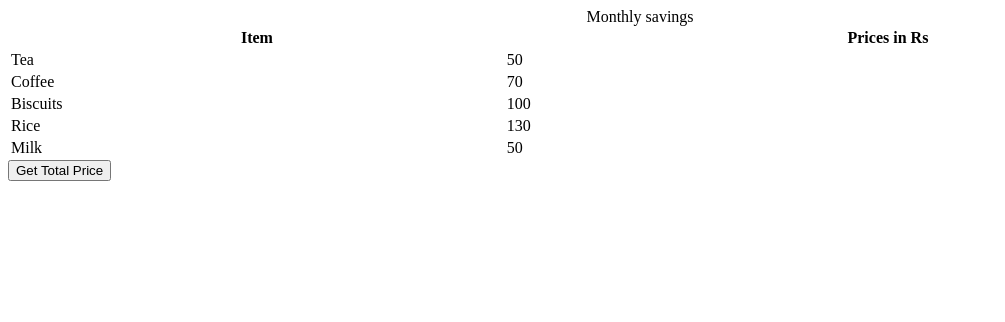
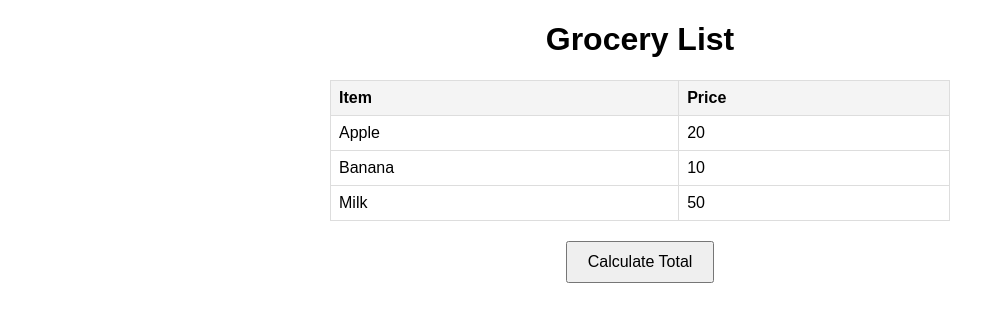
Before and after one commit to acciojob/grofers-checkout-MeghanaSubramanyam, a website: page main.html in a window 1280 px wide. Shown: the whole page, without its empty margins (0-1005 px from the left). Drawn offline with Linux system fonts and the light colour scheme.

Commit message:
created a submission

```diff
--- a/main.html
+++ b/main.html
@@ -1,73 +1,97 @@
 <!DOCTYPE html>
-<html>
+<html lang="en">
+  <head>
+    <meta charset="UTF-8" />
+    <meta name="viewport" content="width=device-width, initial-scale=1.0" />
+    <title>Grofers Checkout</title>
+    <style>
+      body {
+        font-family: Arial, sans-serif;
+        margin: 20px;
+      }
 
-<head>
-  <link rel="stylesheet" href="styles.css">
+      h1 {
+        text-align: center;
+      }
+
+      table {
+        width: 50%;
+        margin: 0 auto;
+        border-collapse: collapse;
+      }
+
+      th,
+      td {
+        border: 1px solid #ddd;
+        padding: 8px;
+        text-align: left;
+      }
+
+      th {
+        background-color: #f4f4f4;
+      }
+
+      button {
+        display: block;
+        margin: 20px auto;
+        padding: 10px 20px;
+        font-size: 16px;
+      }
+    </style>
   </head>
+  <body>
+    <h1>Grocery List</h1>
 
-<body>
-  <table style="width: 100%">
-    <caption>
-      Monthly savings
-    </caption>
+    <table id="groceryTable">
+      <thead>
         <tr>
           <th>Item</th>
-      <th>Prices in Rs</th>
+          <th>Price</th>
         </tr>
-    <tr>
-      <td class="item">Tea</td>
-      <td class="price">50</td>
+      </thead>
+      <tbody>
+        <tr class="item">
+          <td>Apple</td>
+          <td class="prices">20</td>
         </tr>
-    <tr>
-      <td class="item">Coffee</td>
-      <td class="price">70</td>
+        <tr class="item">
+          <td>Banana</td>
+          <td class="prices">10</td>
         </tr>
-    <tr>
-      <td class="item">Biscuits</td>
-      <td class="price">100</td>
+        <tr class="item">
+          <td>Milk</td>
+          <td class="prices">50</td>
         </tr>
-    <tr>
-      <td class="item">Rice</td>
-      <td class="price">130</td>
-    </tr>
-    <tr>
-      <td class="item">Milk</td>
-      <td class="price">50</td>
-    </tr>
+      </tbody>
     </table>
 
-  <script type="text/javascript" src="./script.js"></script>
+    <button onclick="calculateTotal()">Calculate Total</button>
 
     <script>
-    const getSumBtn = document.createElement("button");
-    getSumBtn.append("Get Total Price");
-    document.body.appendChild(getSumBtn);
+      function calculateTotal() {
+        // Get all price elements from the table
+        const priceElements = document.querySelectorAll(".prices");
 
-    const getSum = () => {
-      // Get all elements with the class "price"
-      const prices = document.querySelectorAll('.price');
         let total = 0;
 
-      // Loop through each price and add to total
-      prices.forEach(priceElement => {
-        total += parseFloat(priceElement.textContent); // Convert text content to number
+        // Sum up the prices
+        priceElements.forEach((priceElement) => {
+          total += parseFloat(priceElement.textContent);
         });
 
-      // Create a new row
-      const newRow = document.createElement('tr');
-      const newCell = document.createElement('td');
-      newCell.colSpan = 2; // Merge two columns
-      newCell.textContent = `Total Price: Rs ${total}`;
-      newRow.appendChild(newCell);
+        // Create a new row for the total
+        const table = document.getElementById("groceryTable");
+        const totalRow = document.createElement("tr");
 
-      // Append the new row to the table
-      const table = document.querySelector('table');
-      table.appendChild(newRow);
-    };
+        // Create a single cell to display the total price
+        const totalCell = document.createElement("td");
+        totalCell.colSpan = 2; // This spans across two columns
+        totalCell.textContent = `Total Price: ₹${total}`;
 
-    getSumBtn.addEventListener("click", getSum);
+        // Add the new cell to the row and append the row to the table
+        totalRow.appendChild(totalCell);
+        table.appendChild(totalRow);
+      }
     </script>
-
   </body>
-
 </html>
```
Lines whose indentation alone changed are shown as unchanged.
